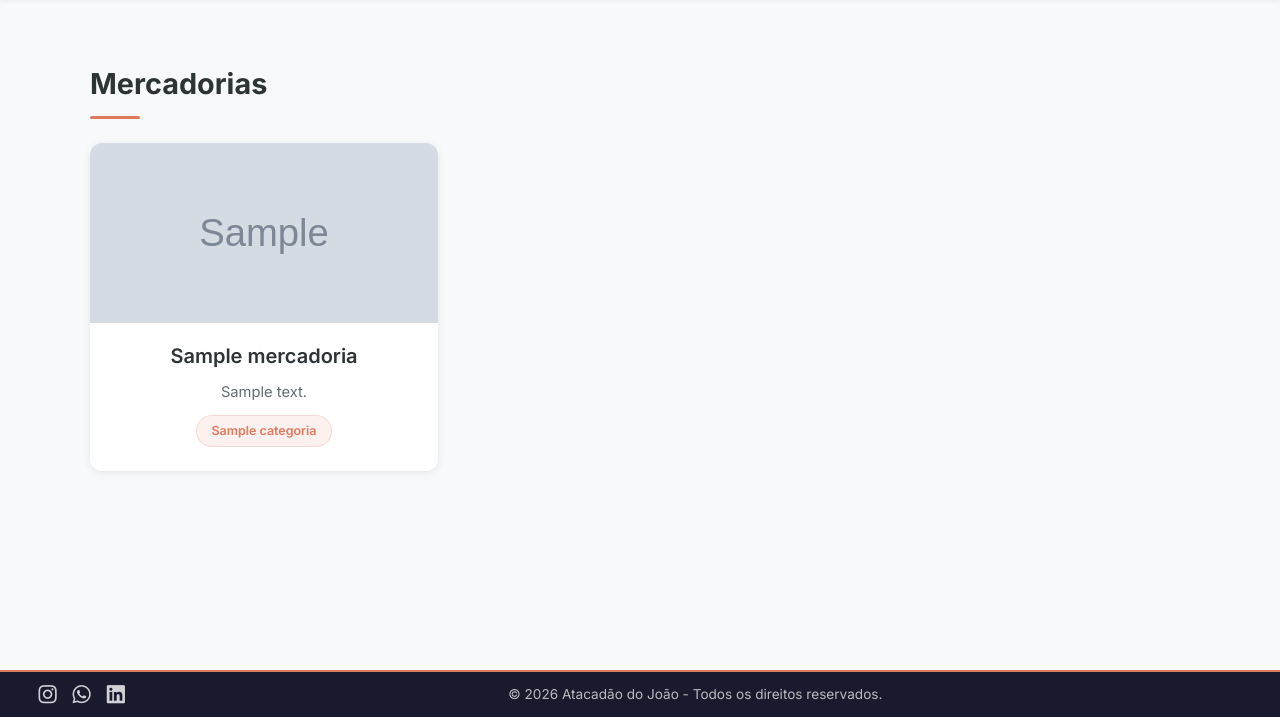
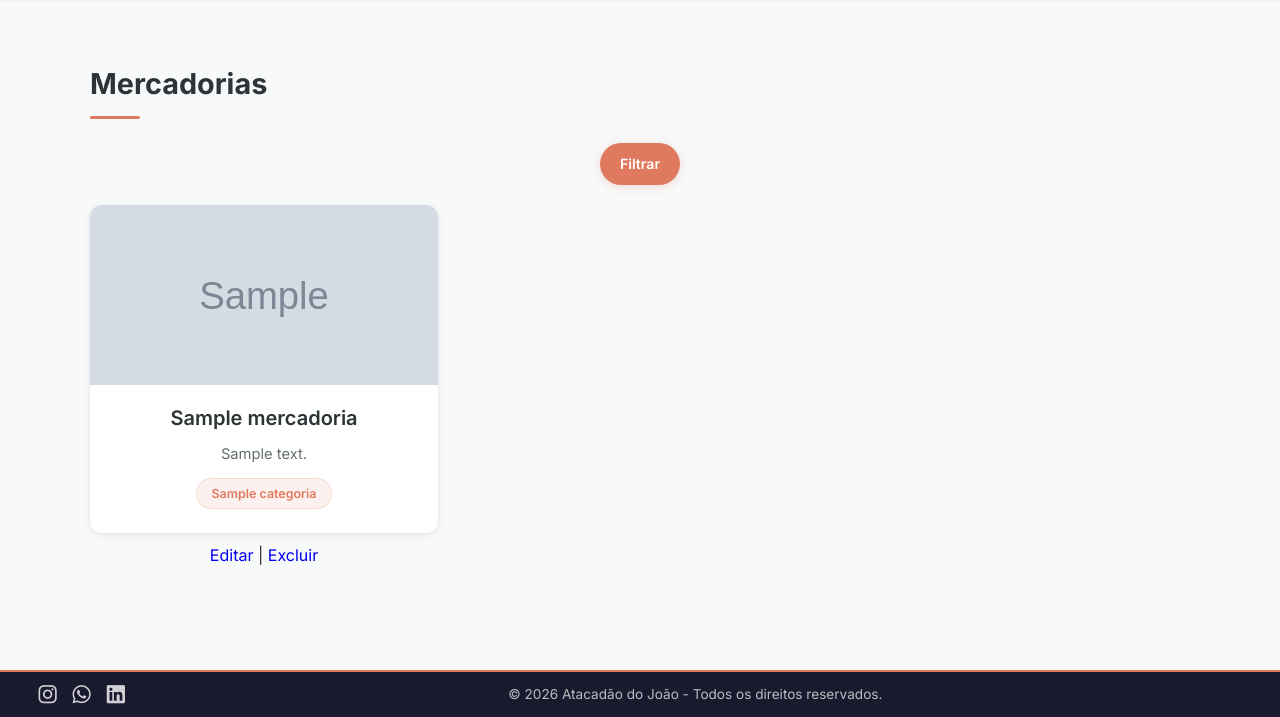
Before and after one commit to JoaoOtavio13/Vendas, a Django app: page /mercadorias/ in a window 1280 px wide. Shown: the part 168-885 px from the top of the page. Run offline with Django 5.2, Linux system fonts and the light colour scheme; a user stored in the database is signed in; tables that the repository leaves empty hold one stand-in row (values such as "Sample post"); grey boxes marked "Sample" are stand-in pictures.

Commit message:
feat(templates): add filter button and admin edit/delete links to merchandise page
- Add 'Filtrar' button linking to merchandise filter page
- Restructure merchandise card layout with a wrapper div for spacing
- Add Edit/Delete action links for admin users on each merchandise item

```diff
--- a/Vendas/templates/html/mercadorias.html
+++ b/Vendas/templates/html/mercadorias.html
@@ -5,8 +5,12 @@
 {% block content %}
     <section class="showcase">
         <div class="page-title">{% if categoria %}Mercadorias - {{ categoria.nome }}{% else %}Mercadorias{% endif %}</div>
+        <p style="text-align: center; margin-bottom: 20px;">
+            <a class="btn" href="/mercadoria/filtrar/">Filtrar</a>
+        </p>
         <div class="cards-row">
             {% for m in mercadorias %}
+                <div style="margin-bottom: 20px;">
                     <a href="{% url 'produtos_por_mercadoria' m.id %}" class="showcard-link">
                         <article class="showcard">
                             {% if m.imagem %}
@@ -21,6 +25,13 @@
                             </div>
                         </article>
                     </a>
+                    {% if user.is_staff %}
+                    <div style="padding: 10px; text-align: center;">
+                        <a href="/mercadoria/editar/{{ m.id }}/">Editar</a> |
+                        <a href="/mercadoria/excluir/{{ m.id }}/">Excluir</a>
+                    </div>
+                    {% endif %}
+                </div>
             {% empty %}
                 <article class="showcard">
                     <div class="showcard-body">
```
Lines whose indentation alone changed are shown as unchanged.
